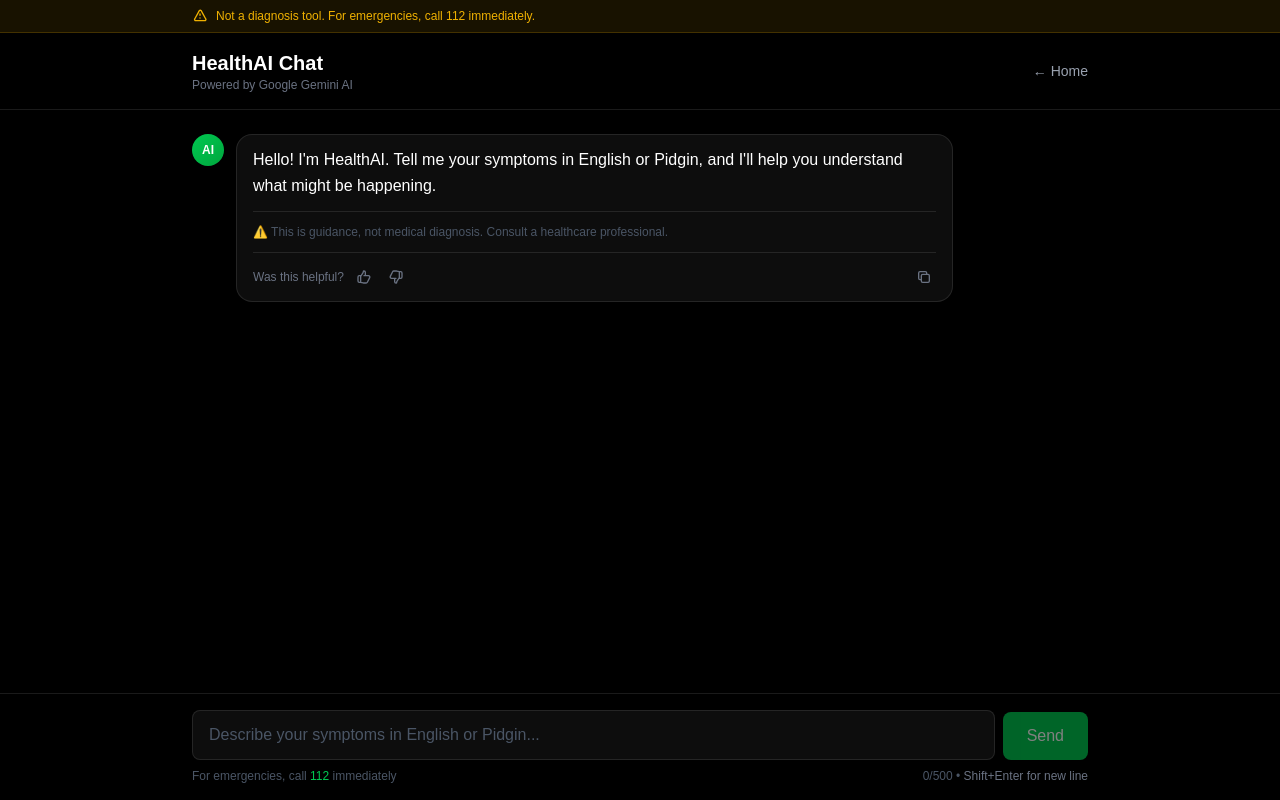
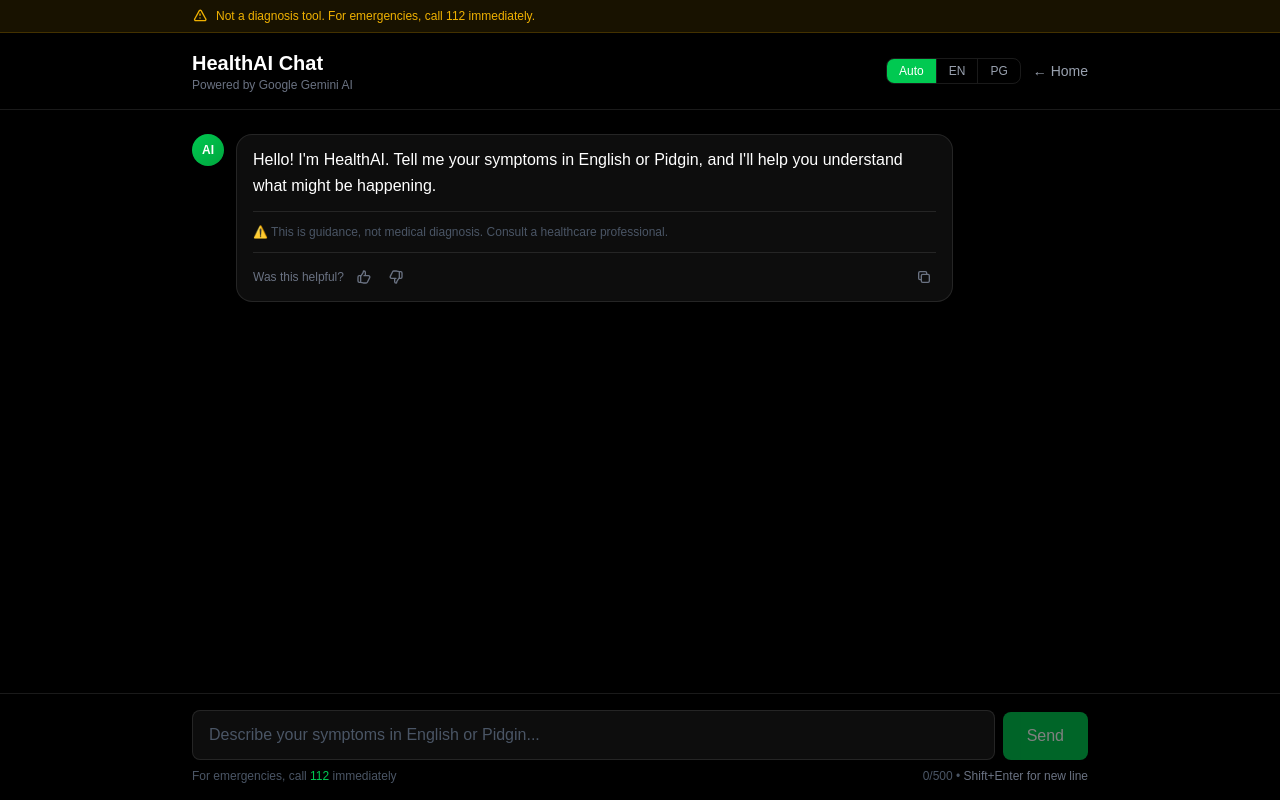
Before and after one commit to MayorChristopher/healthai-nigeria, a Next.js app: page /chat in a window 1280 px wide. Both pictures are taken after a click on the button "I Understand". Built offline with nearby package versions, Linux system fonts and the light colour scheme.

Commit message:
Add language toggle (Auto/EN/PG) with modern UI

```diff
--- a/src/app/api/chat/route.ts
+++ b/src/app/api/chat/route.ts
@@ -4,13 +4,16 @@ import { detectEmergencyType, recommendHospitals, shouldSuggestOnlineDoctor } fr
 
 const genAI = new GoogleGenerativeAI(process.env.GEMINI_API_KEY || '')
 
-const SYSTEM_PROMPT = `You are HealthAI, a medical assistant for Nigerian communities.
+function getSystemPrompt(language: string) {
+  const languageInstruction =
+    language === 'english' ? 'ALWAYS respond in clear, simple English.' :
+    language === 'pidgin' ? 'ALWAYS respond in Nigerian Pidgin.' :
+    'Detect the user\'s language and respond in the SAME language they use.'
+
+  return `You are HealthAI, a medical assistant for Nigerian communities.
 
 LANGUAGE RULES:
-- Detect the user's language (English or Nigerian Pidgin)
-- Respond in the SAME language they use
-- If English: Use clear, simple English
-- If Pidgin: Use Nigerian Pidgin naturally
+${languageInstruction}
 - Be consistent - don't mix languages
 
 MEDICAL RULES:
@@ -45,10 +48,11 @@ Non-health question: "What's the weather?"
 Response: "I'm a health assistant and can only help with health concerns. Do you have any symptoms or health questions I can help with?"
 
 Be natural, helpful, and safe. Stay focused on health only.`
+}
 
 export async function POST(req: NextRequest) {
   try {
-    const { message, sessionId } = await req.json()
+    const { message, sessionId, language = 'auto' } = await req.json()
 
     if (!process.env.GEMINI_API_KEY) {
       return NextResponse.json(
@@ -82,7 +86,7 @@ export async function POST(req: NextRequest) {
             topK: 40,
           }
         })
-        const result = await model.generateContent(`${SYSTEM_PROMPT}\n\nUser: ${message}`)
+        const result = await model.generateContent(`${getSystemPrompt(language)}\n\nUser: ${message}`)
         response = result.response.text()
         console.log(`✅ Successfully used model: ${modelName}`)
         break
--- a/src/app/chat/page.tsx
+++ b/src/app/chat/page.tsx
@@ -26,6 +26,12 @@ export default function ChatPage() {
       return sessionStorage.getItem('healthai-terms-accepted') === 'true'
     }
     return false
+  })
+  const [language, setLanguage] = useState<'auto' | 'english' | 'pidgin'>(() => {
+    if (typeof window !== 'undefined') {
+      return (sessionStorage.getItem('healthai-language') as any) || 'auto'
+    }
+    return 'auto'
   })
   const [messages, setMessages] = useState<Message[]>(() => {
     if (typeof window !== 'undefined') {
@@ -91,7 +97,7 @@ export default function ChatPage() {
       const res = await fetch('/api/chat', {
         method: 'POST',
         headers: { 'Content-Type': 'application/json' },
-        body: JSON.stringify({ message: userMessage, sessionId })
+        body: JSON.stringify({ message: userMessage, sessionId, language })
       })
 
       if (!res.ok) throw new Error('Network response was not ok')
@@ -187,9 +193,52 @@ export default function ChatPage() {
             <h1 className="text-xl font-bold">HealthAI Chat</h1>
             <p className="text-xs text-gray-500">Powered by Google Gemini AI</p>
           </div>
-          <Link href="/" className="text-sm text-gray-400 hover:text-white transition-colors">
-            ← Home
-          </Link>
+          <div className="flex items-center gap-3">
+            <div className="flex border border-white/10 rounded-lg overflow-hidden">
+              <button
+                onClick={() => {
+                  setLanguage('auto')
+                  sessionStorage.setItem('healthai-language', 'auto')
+                }}
+                className={`px-3 py-1 text-xs transition-colors ${
+                  language === 'auto'
+                    ? 'bg-green-500 text-white'
+                    : 'bg-transparent text-gray-400 hover:text-white'
+                }`}
+              >
+                Auto
+              </button>
+              <button
+                onClick={() => {
+                  setLanguage('english')
+                  sessionStorage.setItem('healthai-language', 'english')
+                }}
+                className={`px-3 py-1 text-xs border-l border-white/10 transition-colors ${
+                  language === 'english'
+                    ? 'bg-green-500 text-white'
+                    : 'bg-transparent text-gray-400 hover:text-white'
+                }`}
+              >
+                EN
+              </button>
+              <button
+                onClick={() => {
+                  setLanguage('pidgin')
+                  sessionStorage.setItem('healthai-language', 'pidgin')
+                }}
+                className={`px-3 py-1 text-xs border-l border-white/10 transition-colors ${
+                  language === 'pidgin'
+                    ? 'bg-green-500 text-white'
+                    : 'bg-transparent text-gray-400 hover:text-white'
+                }`}
+              >
+                PG
+              </button>
+            </div>
+            <Link href="/" className="text-sm text-gray-400 hover:text-white transition-colors">
+              ← Home
+            </Link>
+          </div>
         </div>
       </div>
 
```
